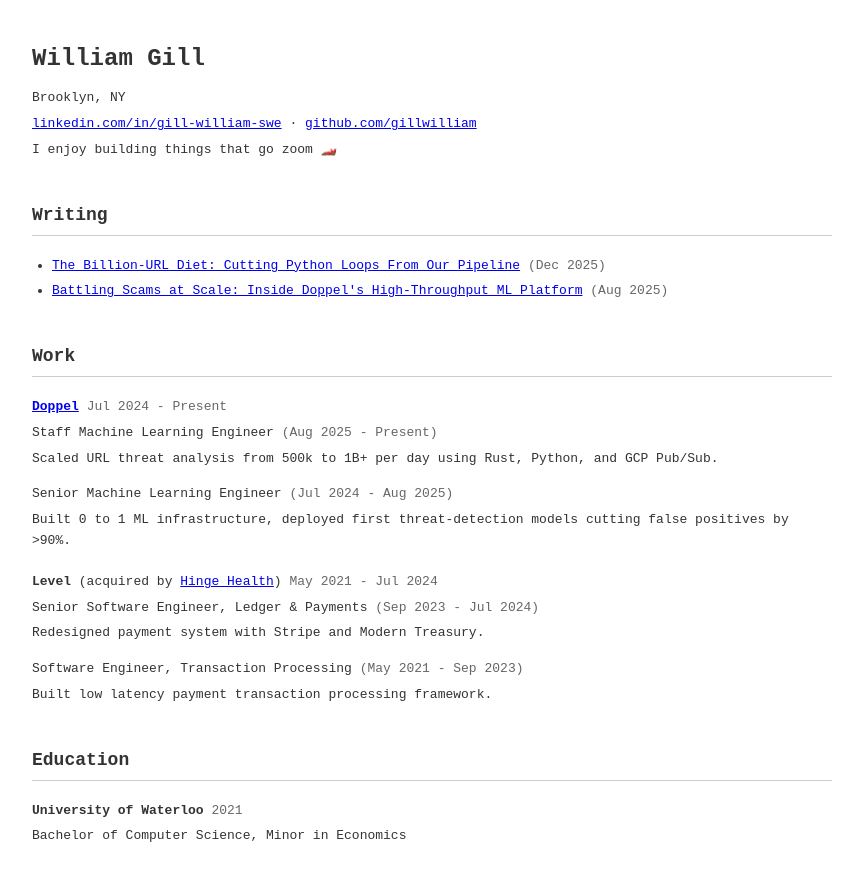
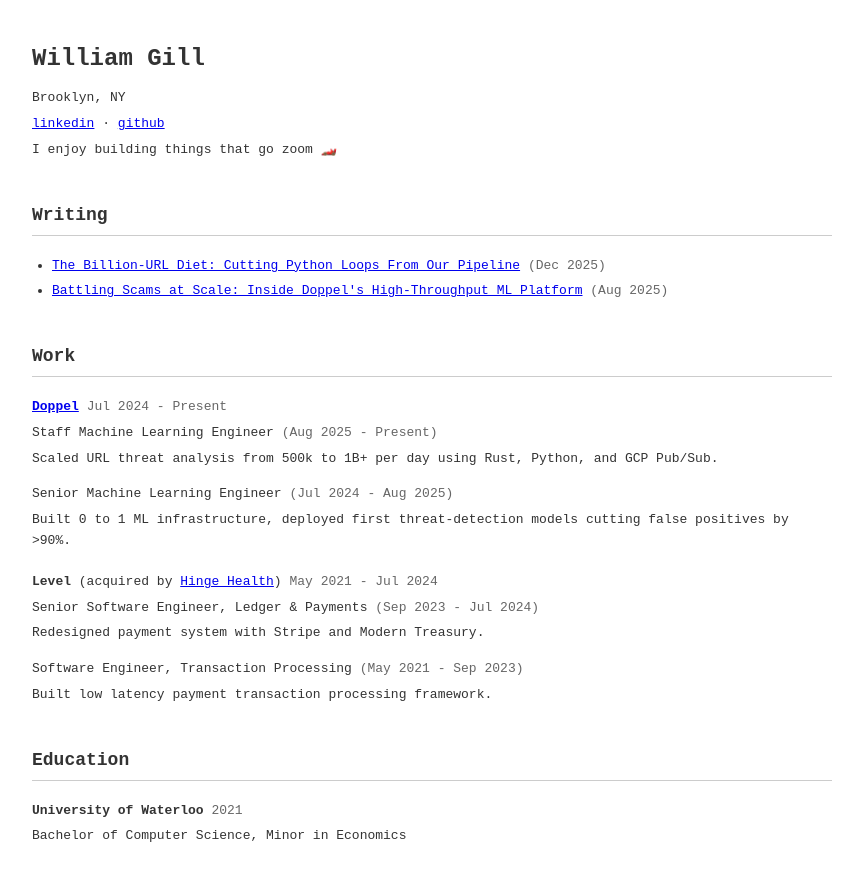
Before and after one commit to gillwilliam/gillwilliam.github.io, a plain HTML site: page index.html in a window 1280 px wide. Shown: the whole page, without its empty margins (208-1071 px from the left). Drawn offline with Linux system fonts and the light colour scheme.

Commit message:
Simplify social links

```diff
--- a/index.html
+++ b/index.html
@@ -60,7 +60,7 @@
 <body>
     <h1>William Gill</h1>
     <p>Brooklyn, NY</p>
-    <p><a href="https://www.linkedin.com/in/gill-william-swe/">linkedin.com/in/gill-william-swe</a> · <a href="https://github.com/gillwilliam">github.com/gillwilliam</a></p>
+    <p><a href="https://www.linkedin.com/in/gill-william-swe/">linkedin</a> · <a href="https://github.com/gillwilliam">github</a></p>
 
     <p>I enjoy building things that go zoom 🏎️</p>
 
```
